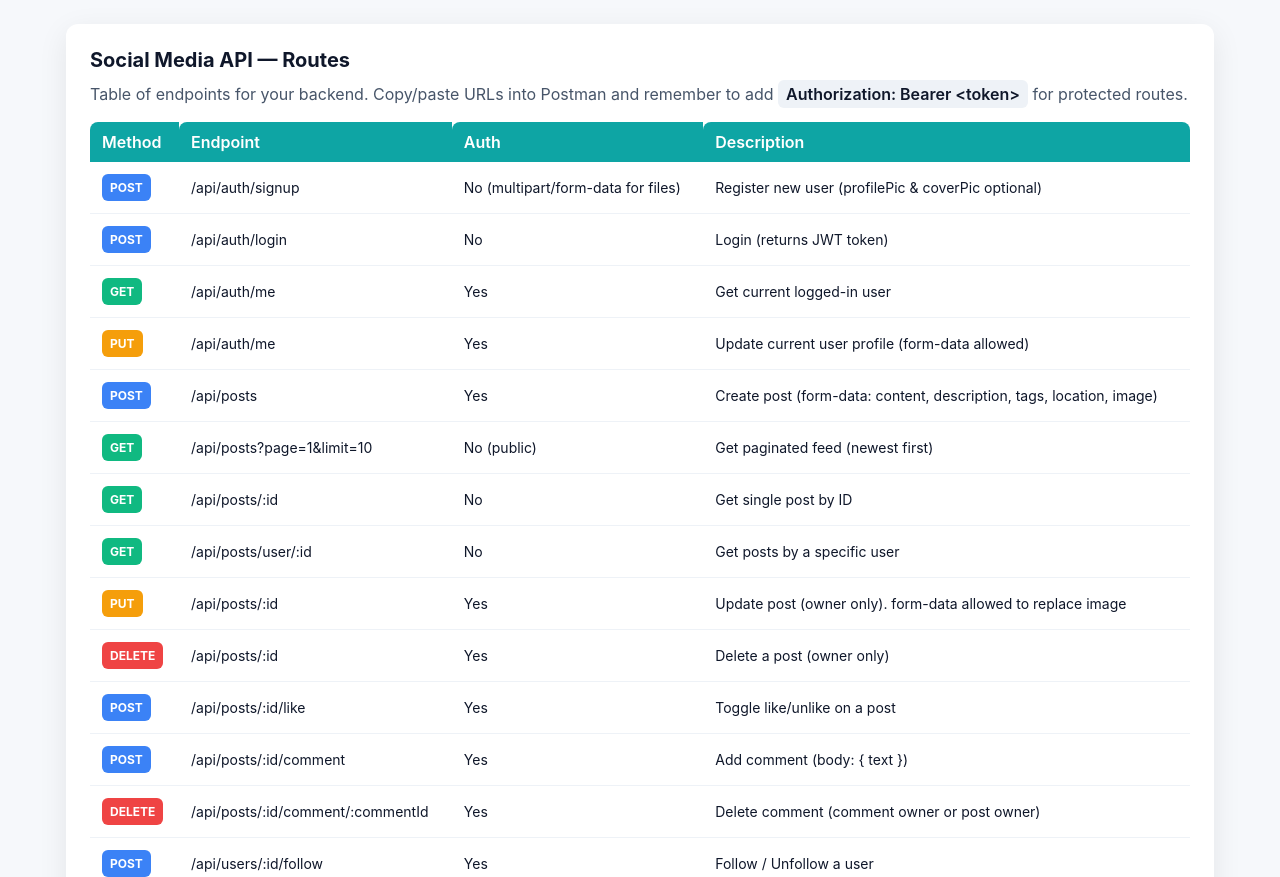
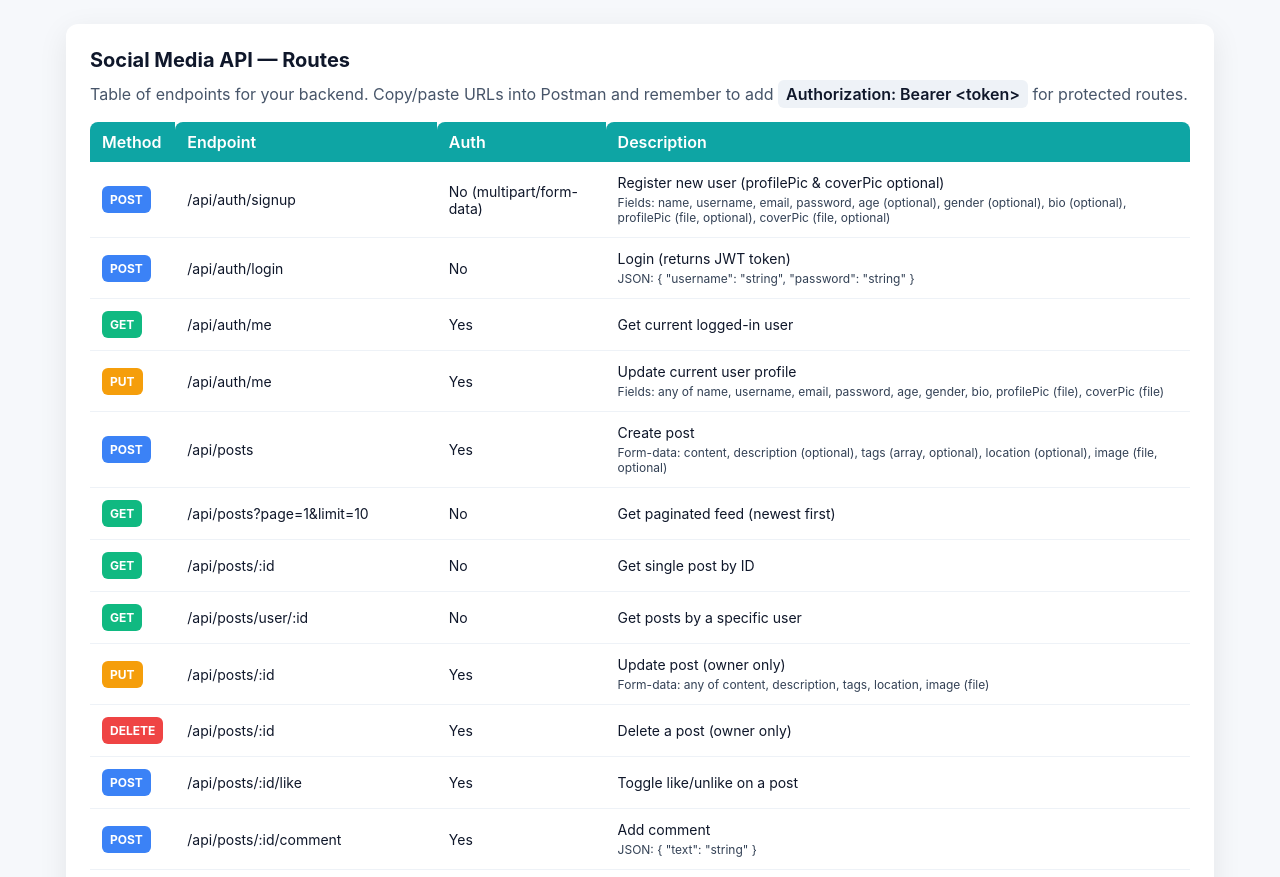
Before and after one commit to manish999in/999social, a website: page ApiRoutesTable.html in a window 1280 px wide. Shown: the top 877 px of the page. Drawn offline with Linux system fonts and the light colour scheme.

Commit message:
Enhance API route descriptions and parameters
Updated descriptions and parameters for API routes.

```diff
--- a/ApiRoutesTable.html
+++ b/ApiRoutesTable.html
@@ -24,6 +24,7 @@
     .small{font-size:12px;color:#94a3b8}
     .badge{background:#eef2f7;color:#0f172a;padding:4px 8px;border-radius:6px;font-weight:600}
     @media (max-width:800px){table,thead,tbody,th,td,tr{display:block} thead{display:none} tbody td{border:none;padding:10px 8px} tbody td:before{content:attr(data-label);display:block;font-weight:600;color:#334155;margin-bottom:6px}}
+    .params{font-size:12px;color:#334155;margin-top:4px;}
   </style>
 </head>
 <body>
@@ -44,14 +45,22 @@
         <tr>
           <td data-label="Method"><span class="method POST">POST</span></td>
           <td data-label="Endpoint">/api/auth/signup</td>
-          <td data-label="Auth">No (multipart/form-data for files)</td>
-          <td data-label="Description">Register new user (profilePic & coverPic optional)</td>
+          <td data-label="Auth">No (multipart/form-data)</td>
+          <td data-label="Description">
+            Register new user (profilePic & coverPic optional)
+            <div class="params">
+              Fields: name, username, email, password, age (optional), gender (optional), bio (optional), profilePic (file, optional), coverPic (file, optional)
+            </div>
+          </td>
         </tr>
         <tr>
           <td data-label="Method"><span class="method POST">POST</span></td>
           <td data-label="Endpoint">/api/auth/login</td>
           <td data-label="Auth">No</td>
-          <td data-label="Description">Login (returns JWT token)</td>
+          <td data-label="Description">
+            Login (returns JWT token)
+            <div class="params">JSON: { "username": "string", "password": "string" }</div>
+          </td>
         </tr>
         <tr>
           <td data-label="Method"><span class="method GET">GET</span></td>
@@ -63,19 +72,25 @@
           <td data-label="Method"><span class="method PUT">PUT</span></td>
           <td data-label="Endpoint">/api/auth/me</td>
           <td data-label="Auth">Yes</td>
-          <td data-label="Description">Update current user profile (form-data allowed)</td>
+          <td data-label="Description">
+            Update current user profile
+            <div class="params">Fields: any of name, username, email, password, age, gender, bio, profilePic (file), coverPic (file)</div>
+          </td>
         </tr>
 
         <tr>
           <td data-label="Method"><span class="method POST">POST</span></td>
           <td data-label="Endpoint">/api/posts</td>
           <td data-label="Auth">Yes</td>
-          <td data-label="Description">Create post (form-data: content, description, tags, location, image)</td>
+          <td data-label="Description">
+            Create post
+            <div class="params">Form-data: content, description (optional), tags (array, optional), location (optional), image (file, optional)</div>
+          </td>
         </tr>
         <tr>
           <td data-label="Method"><span class="method GET">GET</span></td>
           <td data-label="Endpoint">/api/posts?page=1&limit=10</td>
-          <td data-label="Auth">No (public)</td>
+          <td data-label="Auth">No</td>
           <td data-label="Description">Get paginated feed (newest first)</td>
         </tr>
         <tr>
@@ -94,7 +109,10 @@
           <td data-label="Method"><span class="method PUT">PUT</span></td>
           <td data-label="Endpoint">/api/posts/:id</td>
           <td data-label="Auth">Yes</td>
-          <td data-label="Description">Update post (owner only). form-data allowed to replace image</td>
+          <td data-label="Description">
+            Update post (owner only)
+            <div class="params">Form-data: any of content, description, tags, location, image (file)</div>
+          </td>
         </tr>
         <tr>
           <td data-label="Method"><span class="method DELETE">DELETE</span></td>
@@ -113,7 +131,10 @@
           <td data-label="Method"><span class="method POST">POST</span></td>
           <td data-label="Endpoint">/api/posts/:id/comment</td>
           <td data-label="Auth">Yes</td>
-          <td data-label="Description">Add comment (body: { text })</td>
+          <td data-label="Description">
+            Add comment
+            <div class="params">JSON: { "text": "string" }</div>
+          </td>
         </tr>
         <tr>
           <td data-label="Method"><span class="method DELETE">DELETE</span></td>
@@ -163,7 +184,10 @@
       </tbody>
     </table>
 
-    <p class="note">Tip: For protected routes, set request header <code>Authorization: Bearer &lt;token&gt;</code>. For file uploads use <strong>form-data</strong> in Postman and set file field name to <code>image</code> (for posts) or <code>profilePic</code>/<code>coverPic</code> (for signup).</p>
+    <p class="note">
+      Tip: For protected routes, set request header <code>Authorization: Bearer &lt;token&gt;</code>.
+      For file uploads use <strong>form-data</strong> in Postman and set file field name to <code>image</code> (for posts) or <code>profilePic</code>/<code>coverPic</code> (for signup).
+    </p>
   </div>
 </body>
 </html>
```
